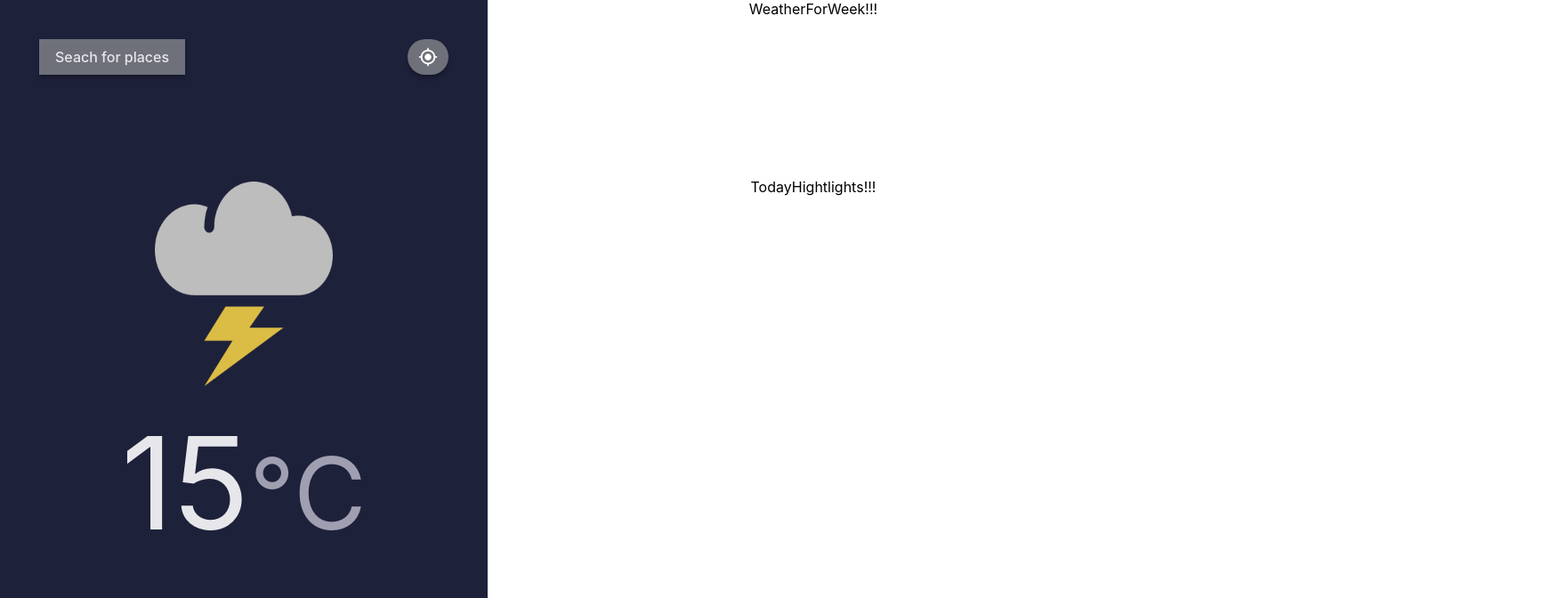
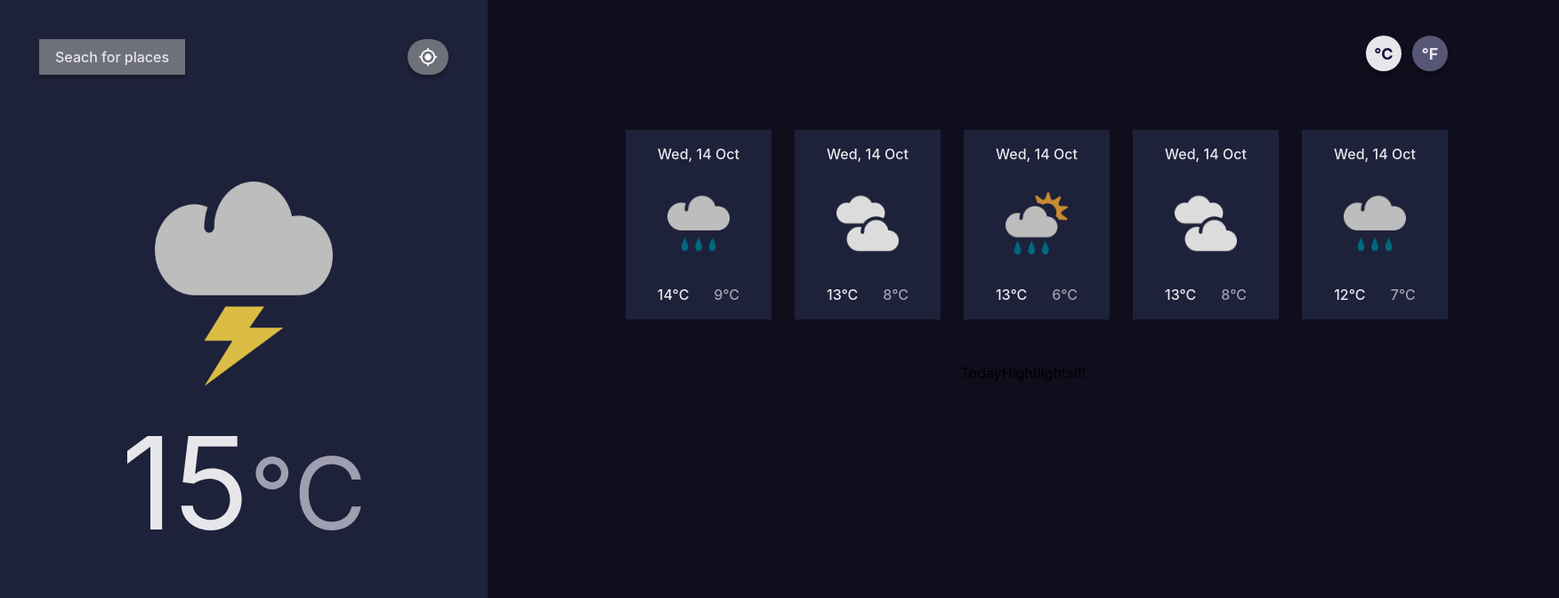
Before and after one commit to JamesHow1ett/weather-app, a React (Create React App) app: page / in a window 1280 px wide. Shown: the top 672 px of the page at 89% size, 1752 px wide, since content can reach past the window. Built offline with nearby package versions, Linux system fonts and the light colour scheme.

Commit message:
feat(week-weather); lay out the block, print data from obj
Signed-off-by: JamesHow1ett <mopis101@gmail.com>

```diff
--- a/src/components/Wrapper.scss
+++ b/src/components/Wrapper.scss
@@ -14,6 +14,7 @@
   .component-wrapper {
     grid-column: 2/3;
     grid-row: 1/5;
+    background-color: #100E1D;
   }
   .component-weather-for-week {
   }
--- a/src/components/weather_for_week/WeatherForWeek.js
+++ b/src/components/weather_for_week/WeatherForWeek.js
@@ -1,19 +1,130 @@
-import React, { Component } from 'react'
-import PropTypes from 'prop-types'
+import React, { Component } from 'react';
+import PropTypes from 'prop-types';
+
+//styles
+import './WeatherForWeek.scss';
 
 export default class WeatherForWeek extends Component {
-  static propTypes = {
-    prop: PropTypes
+  static defaultProps = {
+    data: [{
+      "id":5001363051249664,
+      "weather_state_name":"Light Rain",
+      "weather_state_abbr":"lr",
+      "wind_direction_compass":"NE",
+      "created":"2020-10-13T09:20:03.580598Z",
+      "applicable_date":"2020-10-14",
+      "min_temp":9.385,
+      "max_temp":14.175,
+      "the_temp":14.205,
+      "wind_speed":7.945523553082002,
+      "wind_direction":45.0,
+      "air_pressure":1021.5,
+      "humidity":66,
+      "visibility":12.240391115883241,
+      "predictability":75
+    },
+    {
+      "id":4866233917767680,
+      "weather_state_name":"Heavy Cloud",
+      "weather_state_abbr":"hc",
+      "wind_direction_compass":"NNE",
+      "created":"2020-10-13T09:20:02.883578Z",
+      "applicable_date":"2020-10-15",
+      "min_temp":8.05,
+      "max_temp":13.81,
+      "the_temp":13.085,
+      "wind_speed":7.843598966544714,
+      "wind_direction":19.168272185233185,
+      "air_pressure":1024.5,
+      "humidity":64,
+      "visibility":14.284080967151834,
+      "predictability":71
+    },
+    {
+      "id":4874337782857728,
+      "weather_state_name":"Showers",
+      "weather_state_abbr":"s",
+      "wind_direction_compass":"NE",
+      "created":"2020-10-13T09:20:03.790509Z",
+      "applicable_date":"2020-10-16",
+      "min_temp":6.944999999999999,
+      "max_temp":13.4,
+      "the_temp":13.14,
+      "wind_speed":5.045684131578249,
+      "wind_direction":48.325476765671276,
+      "air_pressure":1024.0,
+      "humidity":66,
+      "visibility":14.30582895888014,
+      "predictability":73
+    },
+    {
+      "id":6338667825070080,
+      "weather_state_name":"Heavy Cloud",
+      "weather_state_abbr":"hc",
+      "wind_direction_compass":"NE",
+      "created":"2020-10-13T09:20:03.890183Z",
+      "applicable_date":"2020-10-17",
+      "min_temp":8.68,
+      "max_temp":13.16,
+      "the_temp":12.565000000000001,
+      "wind_speed":4.993287489156658,
+      "wind_direction":55.206113481514464,
+      "air_pressure":1023.0,
+      "humidity":78,
+      "visibility":10.636632068718683,
+      "predictability":71
+    },
+    {
+      "id":5967553592557568,
+      "weather_state_name":"Light Rain",
+      "weather_state_abbr":"lr",
+      "wind_direction_compass":"SE",
+      "created":"2020-10-13T09:20:05.377758Z",
+      "applicable_date":"2020-10-18",
+      "min_temp":7.640000000000001,
+      "max_temp":12.635,
+      "the_temp":11.33,
+      "wind_speed":1.762776385906307,
+      "wind_direction":140.5,
+      "air_pressure":1018.0,
+      "humidity":71,
+      "visibility":9.999726596675416,
+      "predictability":75
+    }],
+    dateOptions: {
+      weekday: 'short',
+      month: 'short',
+      day: 'numeric'
+    }
   }
 
   render() {
     return (
-      <div>WeatherForWeek!!!
-        <div className="next-day"></div>
-        <div className="next-day"></div>
-        <div className="next-day"></div>
-        <div className="next-day"></div>
-        <div className="next-day"></div>
+      <div className="week-weather">
+        <div className="convert-tempreture-btn-group">
+          <div className="convert-tempreture-btn-group__btn convert-tempreture-btn-group__btn active">
+            <span>&#176;С</span>
+          </div>
+          <div className="convert-tempreture-btn-group__btn">
+            <span>&#176;F</span>
+          </div>
+        </div>
+        <div className="weather-next-day">
+          {this.props.data.map(item => (
+          <div className="weather-next-day__item">
+            <div className="weather-next-day__day-name">
+              <span>{new Date().toLocaleDateString('en-GB', this.props.dateOptions)}</span>
+            </div>
+            <div className="weather-next-day__weather-icon">
+              <img src={`/static/img/weather/png/${item['weather_state_abbr']}.png`} alt="weather icon"></img>
+            </div>
+            <div className="weather-next-day__temp">
+              <span className="weather-next-day__temp_max">{parseInt(item['max_temp'])}&#176;С</span>
+              <span className="weather-next-day__temp_min">{parseInt(item['min_temp'])}&#176;С</span>
+            </div>
+          </div>
+          ))}
+        </div>
       </div>
     )
   }
--- /dev/null
+++ b/src/components/weather_for_week/WeatherForWeek.scss
@@ -0,0 +1,91 @@
+.week-weather {
+  display: flex;
+  flex-direction: column;
+  padding: 2.5rem 7.813rem 3.125rem 9.688rem;
+
+  .convert-tempreture-btn-group {
+    display: flex;
+    align-items: center;
+    justify-content: end;
+
+    &__btn {
+      background-color: #585676;
+      border-radius: 54px;
+      box-shadow: 0px 4px 4px rgba(0, 0, 0, 0.25);
+      height: 40px;
+      width: 40px;
+      display: flex;
+      align-items: center;
+      justify-content: center;
+      margin-left: 12px;
+
+      &:hover {
+        cursor: pointer;
+      }
+      &:first-child {
+        margin-left: 0;
+      }
+      span{
+        color: #E7E7EB;
+        font-size: 18px;
+        font-weight: bold;
+        line-height: 21px;
+        text-align: center;
+      }
+      &.active {
+        background-color: #E7E7EB;
+        span{
+          color: #110E3C;
+        }
+      }
+    }
+
+  }
+}
+
+.weather-next-day {
+  display: flex;
+  margin-top: 66px;
+
+  &__item {
+    display: flex;
+    flex-direction: column;
+    justify-content: space-between;
+    align-items: center;
+    background-color: #1E213A;
+    height: 177px;
+    width: 120px;
+    margin-left: 1.625rem;
+    padding: 1.125rem 1.375rem;
+    &:first-child {
+      margin-left: 0;
+    }
+  }
+  &__day-name {
+    color: #E7E7EB;
+    font-size: 1rem;
+    font-weight: 500;
+    line-height: 19px;
+    text-align: center;
+  }
+  &__weather-icon {
+    img{
+      height: 70px;
+      width: 70px;
+    }
+  }
+  &__temp {
+    display: flex;
+    justify-content: space-around;
+    width: 100%;
+    font-size: 1rem;
+    font-weight: 500;
+    line-height: 19px;
+    &_max {
+      color: #E7E7EB;
+    }
+    &_min {
+      color: #A09FB1;
+    }
+  }
+}
```
